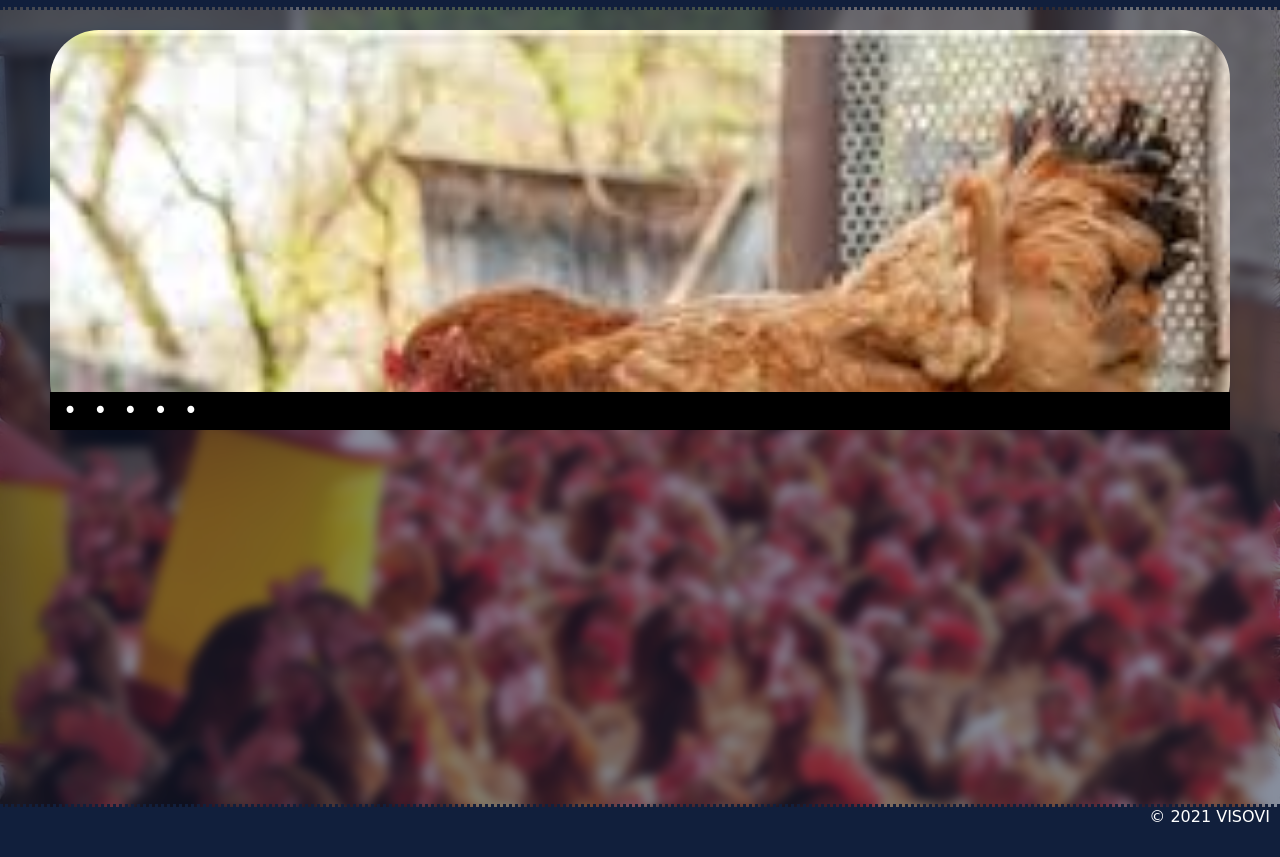
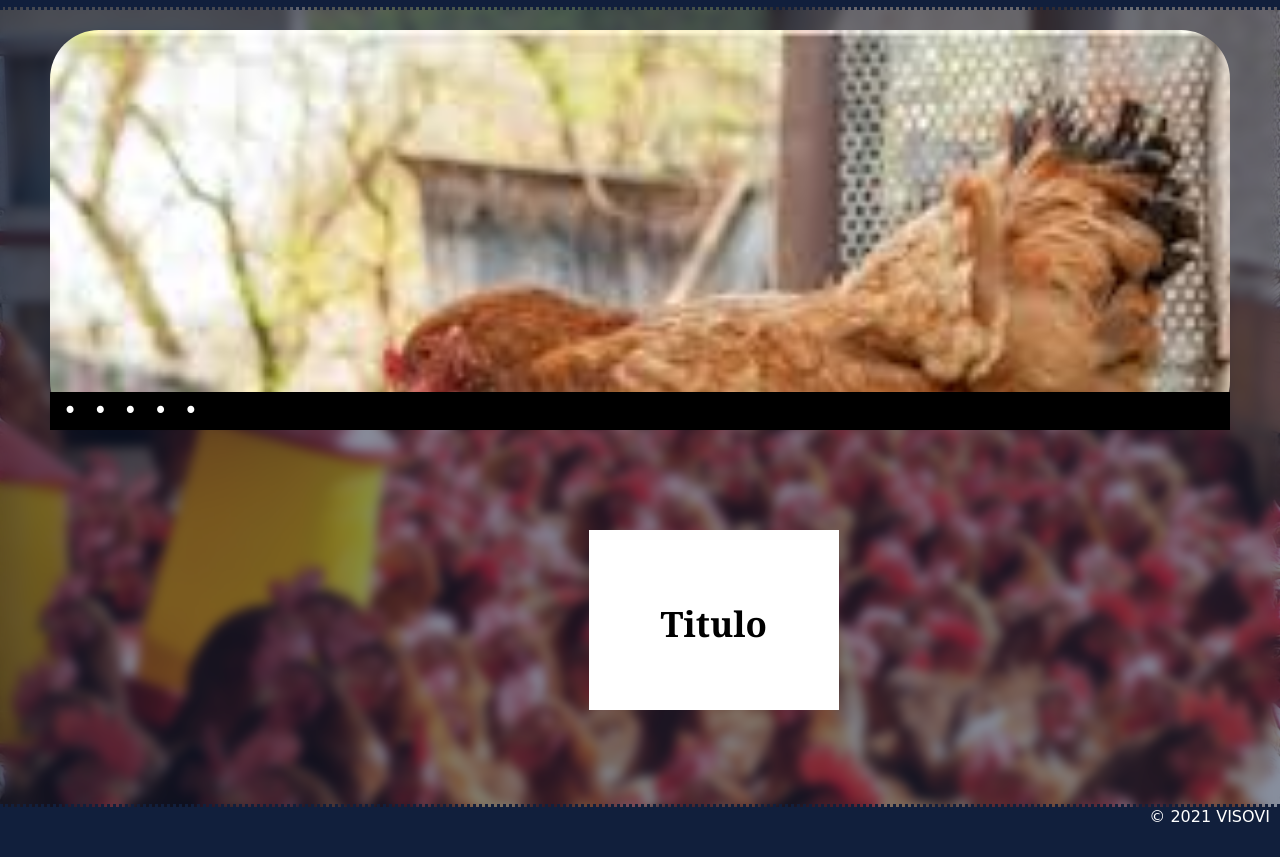
Before and after one commit to reyandres015/VISOVI, a plain HTML site: page index.html in a window 1280 px wide. Shown: the part 148-1005 px from the top of the page. Drawn offline with Linux system fonts and the light colour scheme; files whose address does not match are found by name; a web font is replaced by a local one.

Commit message:
animacion paricial

```diff
--- a/CSS/style.css
+++ b/CSS/style.css
@@ -103,6 +103,80 @@ ul{
     padding-right: 0px;
 }
 
+/* menu productos */
+
+.container-all{
+	max-width: 8vw;
+	margin-top: 100px;
+}
+
+.container-box{
+
+}
+
+.box{
+	width: 250px;
+	height: 180px;
+	padding: 20px;
+	background: white;
+	text-align: center;
+	position: relative;
+	overflow:hidden ;
+}
+
+.box, h4, .box p{
+	position: relative;
+	color: black;
+	font-family: Georgia, 'Times New Roman', Times, serif;
+	z-index: 1;
+	transition: .5s;
+}
+
+.box p{
+	position: relative;
+	margin-top: 10px;
+	font-size: 1rem;
+	transform: translateY(100px);
+	opacity: 0;
+}
+
+.box h4{
+	font-size: 35px;
+	transform: translateY(50px);
+}
+
+.box:hover p{
+	transform: translateY(0);
+	color: white;
+	opacity: 1;
+}
+
+.box:hover h4{
+	color: aliceblue;
+	font-size: 30px;
+	transform: translateY(0);
+}
+
+.box .background-hover{
+	background-color: #111f3cf0;
+	width: 100px;
+	height: 100px;
+	position: absolute;
+	top: 250px;
+	left: -170px;
+	border-radius: 100%;
+	transition: all 300ms;
+}
+
+.box:hover .background-hover{
+	width: 400px;
+	height: 400px;
+	top: -70px;
+	left: -70px;
+}
+
+/* footer */
+
 footer{
 	background-color: #111F3C;
 	min-height: 50px;
--- a/index.html
+++ b/index.html
@@ -86,6 +86,17 @@
               </ul>
             </div>
         </div>
+
+        <!-- menu productos -->
+        <div class="container-all">
+          <div class="container-box">
+            <div class="box">
+              <h4 class="title">Titulo</h4>
+              <p>Lorem ipsum dolor sit amet consectetur.</p>
+              <div class="background-hover"></div>
+            </div>
+          </div>
+        </div>
     </main>
     <footer class="footer">
         <p>© 2021 VISOVI</p>
```
